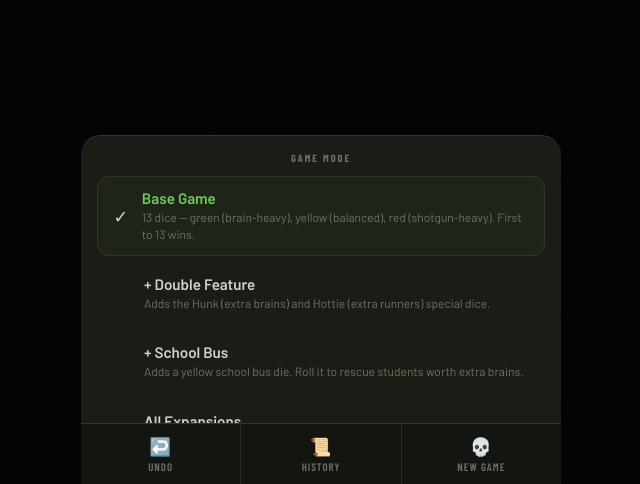
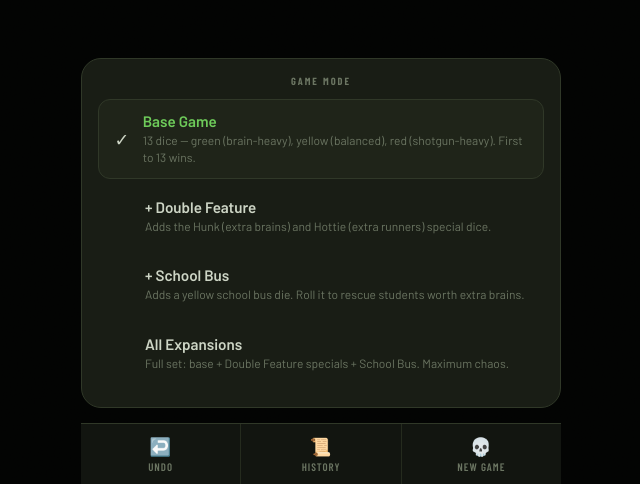
Before and after one commit to Uptonothingg/Zombie-dice, a plain HTML site: page index.html in a window 1280 px wide. Both pictures are taken after a click on the button "BASE GAME ▾". Shown: the part 316-800 px from the top of the page, without its empty margins (319-959 px from the left). Drawn offline with nearby package versions, Linux system fonts and the light colour scheme.

Commit message:
Update index.html

```diff
--- a/index.html
+++ b/index.html
@@ -64,10 +64,11 @@ header h1 {
 .sheet-backdrop.open { display:block; }
 .mode-sheet {
   display:none;
-  position:fixed;bottom:0;left:50%;transform:translateX(-50%);
+  position:fixed;bottom:72px;left:50%;transform:translateX(-50%);
   width:100%;max-width:480px;
-  background:var(--surface2);border-top:1px solid var(--border2);
-  border-radius:20px 20px 0 0;padding:16px;z-index:301;
+  background:var(--surface2);border:1px solid var(--border2);
+  border-radius:20px;padding:16px;z-index:301;
+  margin:0 0 4px;
 }
 .mode-sheet.open { display:block; }
 .sheet-title {
```
